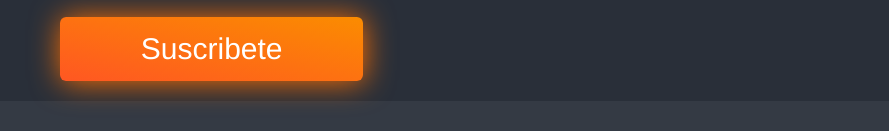
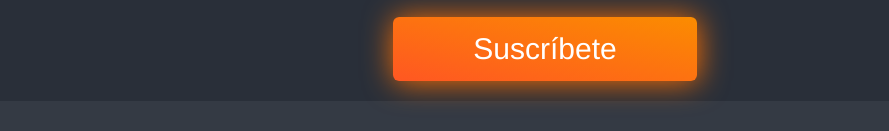
Before and after one commit to JoseCrz/continiu, a plain HTML site: page index.html in a window 1280 px wide. Shown: the part 2249-2380 px from the top of the page, without its empty margins (95-984 px from the left). Drawn offline with Linux system fonts and the light colour scheme.

Commit message:
Ajustado detalles del botón suscríbete

```diff
--- a/index.html
+++ b/index.html
@@ -108,10 +108,10 @@
                 </div>
             </div>
           </div>
-          <div class="row">
+          <div class="row align-center">
             <div class="column small-12 medium-6 large-4">
               <div class="hot">
-                Suscribete
+                Suscríbete
               </div>
             </div>
 
```
